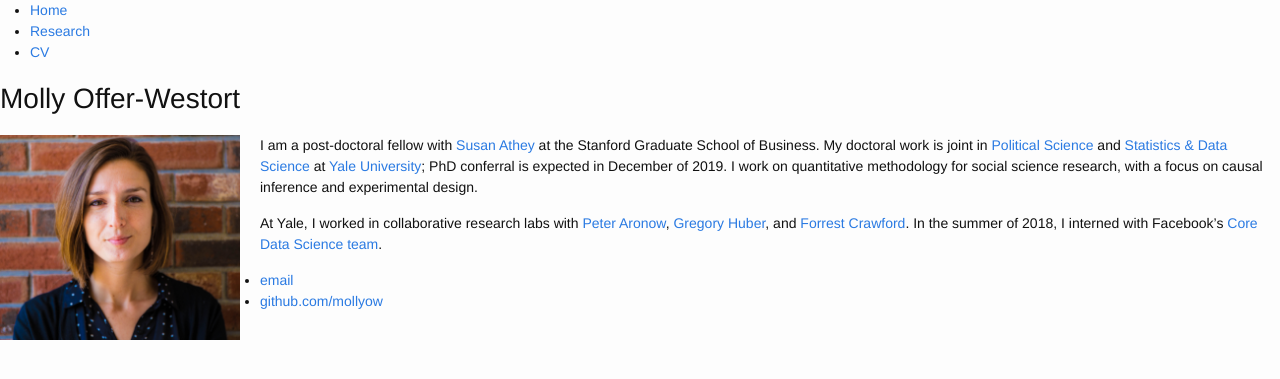
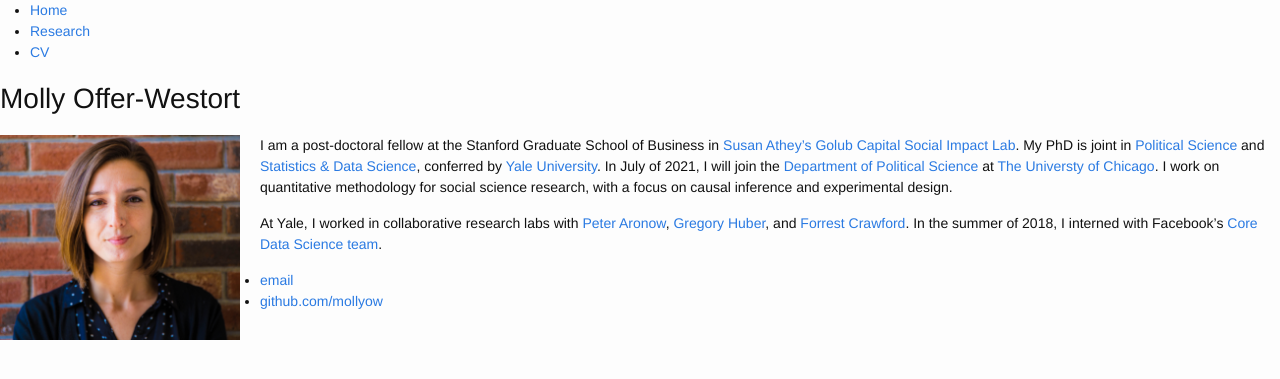
Before and after one commit to mollyow/mollyow.github.io, a Jekyll site: the page built from index.markdown, in a window 1280 px wide. Shown: the top 379 px of the page. Built offline with Jekyll 4.4.1, drawn with Linux system fonts in a browser that asks for light colours.

Commit message:
update bio

```diff
--- a/index.markdown
+++ b/index.markdown
@@ -1,11 +1,10 @@
 ---
 layout: design-mow
 title: "Home"
-date:   2019-09-02
+date:   2020-11-07
 ---
 <img style="float: left; width: 240px; margin: 0 20px 10px 0" src="/assets/molly_brick.jpg" alt="pic" />
 
-I am a post-doctoral fellow with [Susan Athey](https://athey.people.stanford.edu/) at the Stanford Graduate School of Business. My doctoral work is joint in [Political Science](http://politicalscience.yale.edu/){:target="_blank"} and [Statistics & Data Science](http://statistics.yale.edu/){:target="_blank"} at [Yale University](http://www.yale.edu/){:target="_blank"}; PhD conferral is expected in December of 2019.
-I work on quantitative methodology for social science research, with a focus on causal inference and experimental design.
+I am a post-doctoral fellow at the Stanford Graduate School of Business in [Susan Athey's](https://athey.people.stanford.edu/) [Golub Capital Social Impact Lab](https://www.gsb.stanford.edu/faculty-research/centers-initiatives/sil){:target="_blank"}. My PhD is joint in [Political Science](http://politicalscience.yale.edu/){:target="_blank"} and [Statistics & Data Science](http://statistics.yale.edu/){:target="_blank"}, conferred by [Yale University](http://www.yale.edu/){:target="_blank"}. In July of 2021, I will join the [Department of Political Science](https://political-science.uchicago.edu/){:target="_blank"} at [The Universty of Chicago](https://www.uchicago.edu/){:target="_blank"}. I work on quantitative methodology for social science research, with a focus on causal inference and experimental design.
 
-At Yale, I worked in collaborative research labs with [Peter Aronow](http://aronow.research.yale.edu/), [Gregory Huber](http://huber.research.yale.edu/gspd.html), and [Forrest Crawford](http://www.crawfordlab.io/people/). In the summer of 2018, I interned with Facebook's [Core Data Science team](https://research.fb.com/category/data-science/).
+At Yale, I worked in collaborative research labs with [Peter Aronow](http://aronow.research.yale.edu/){:target="_blank"}, [Gregory Huber](http://huber.research.yale.edu/gspd.html){:target="_blank"}, and [Forrest Crawford](http://www.crawfordlab.io/people/){:target="_blank"}. In the summer of 2018, I interned with Facebook's [Core Data Science team](https://research.fb.com/category/data-science/){:target="_blank"}.
```
